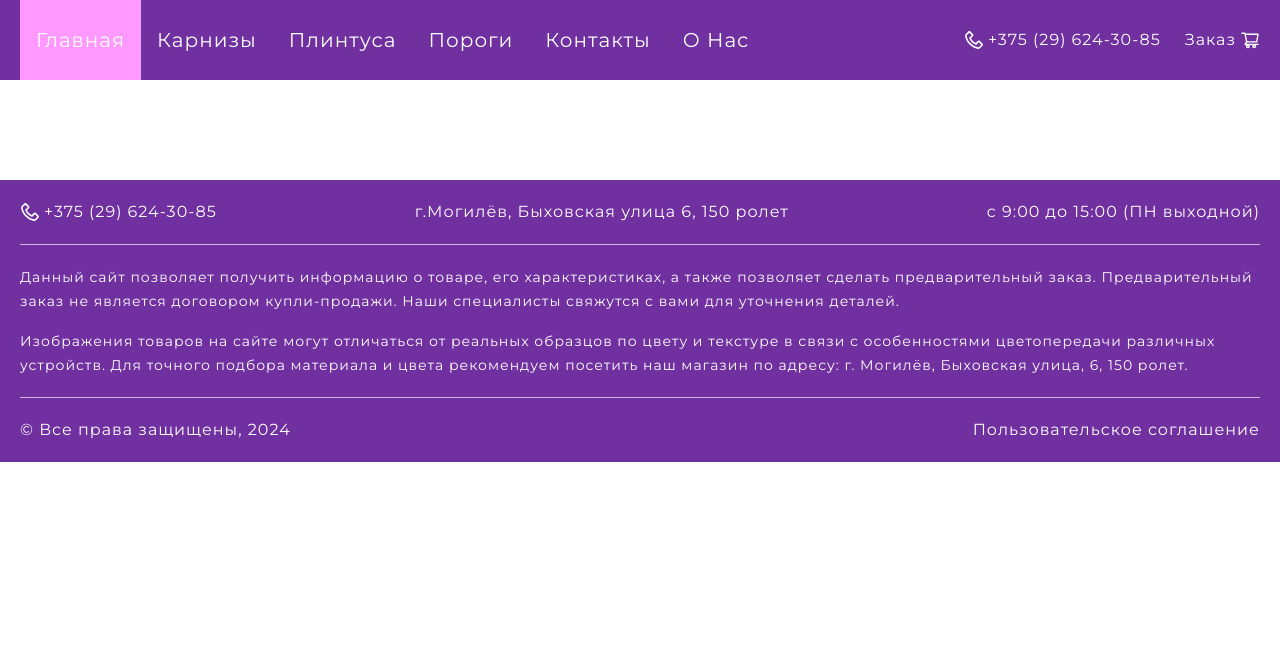
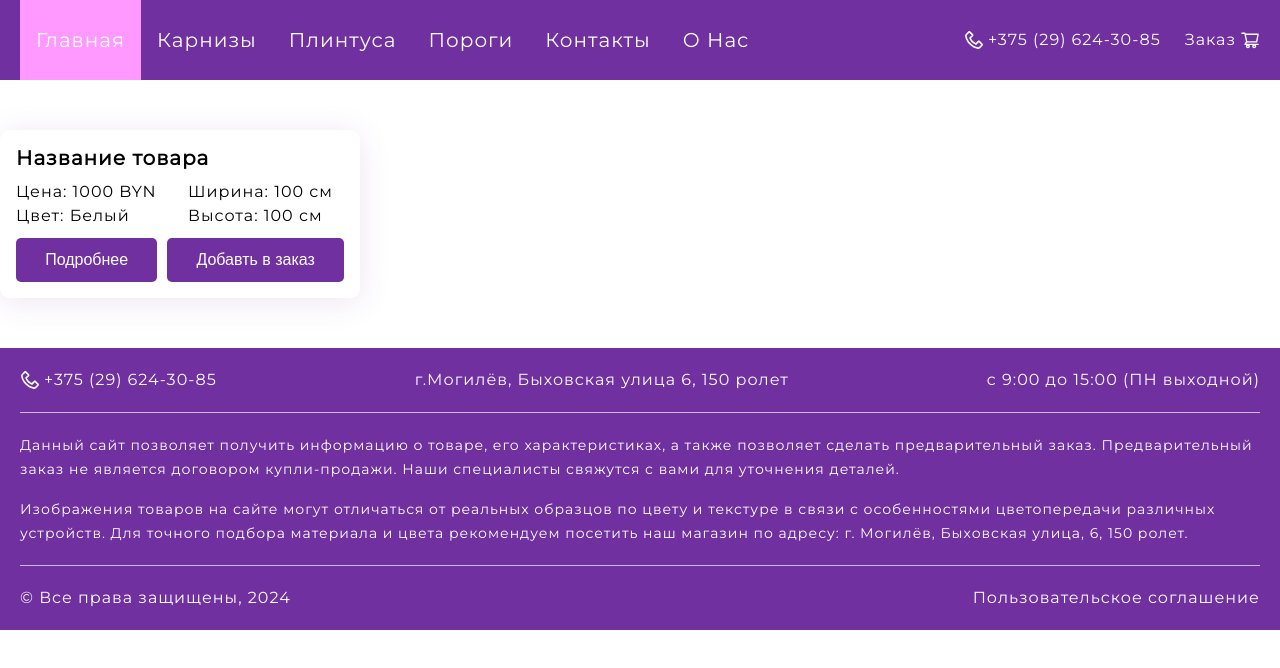
Before and after one commit to Yan-Litvinenko/decor-market, a Next.js app: page / in a window 1280 px wide. Shown: the top 668 px of the page. Built offline with nearby package versions, Linux system fonts and the light colour scheme.

Commit message:
feat: product card

```diff
--- a/app/(user)/page.tsx
+++ b/app/(user)/page.tsx
@@ -1,3 +1,9 @@
+import ProductCard from '@/components/productCard/ProductCard';
+
 export default function Home(): React.JSX.Element {
-    return <div />;
+    return (
+        <section>
+            <ProductCard />
+        </section>
+    );
 }
--- /dev/null
+++ b/components/productCard/ProductCard.tsx
@@ -0,0 +1,26 @@
+export default function ProductCard(): React.JSX.Element {
+    return (
+        <article className="product-card">
+            <div className="product-card__box-image">
+                {/* <Image className="product-card__image" src={productTestImage} alt="product" /> */}
+            </div>
+            <section className="product-card__info">
+                <h3 className="product-card__title">Название товара</h3>
+                <section className="product-card__description">
+                    <p>Цена: 1000 BYN</p>
+                    <p>Цвет: Белый</p>
+                    <p>Ширина: 100 см</p>
+                    <p>Высота: 100 см</p>
+                </section>
+                <div className="product-card__box-buttons">
+                    <button className="product-card__button" type="button">
+                        Подробнее
+                    </button>
+                    <button className="product-card__button" type="button">
+                        Добавть в заказ
+                    </button>
+                </div>
+            </section>
+        </article>
+    );
+}
--- a/next.config.ts
+++ b/next.config.ts
@@ -1,7 +1,9 @@
 import type { NextConfig } from 'next';
 
 const nextConfig: NextConfig = {
-    /* config options here */
+    images: {
+        formats: ['image/webp', 'image/avif'],
+    },
 };
 
 export default nextConfig;
--- /dev/null
+++ b/styles/components/productCard.scss
@@ -0,0 +1,40 @@
+.product-card {
+    box-shadow: var(--box-shadow-main-color);
+    border-radius: 10px;
+    max-width: 360px;
+    width: 100%;
+
+    &__image {
+        width: 100%;
+        height: 100%;
+    }
+
+    &__info {
+        display: flex;
+        flex-direction: column;
+        gap: 10px;
+        padding: 16px;
+    }
+
+    &__title {
+        font-size: 20px;
+        font-weight: 700;
+    }
+
+    &__description {
+        columns: 2;
+    }
+
+    &__box-buttons {
+        display: flex;
+        gap: 10px;
+    }
+
+    &__button {
+        background-color: var(--main-color);
+        color: var(--light-text-color);
+        flex-grow: 1;
+        border-radius: 5px;
+        padding: 10px;
+    }
+}
--- a/styles/index.scss
+++ b/styles/index.scss
@@ -10,6 +10,8 @@
 @import './components/footer.scss';
 
 @import './components/about.scss';
+
+@import './components/productCard.scss';
 
 *,
 *::before,
```
Also changed, not shown: public/assets/productTestImage.webp (added).
